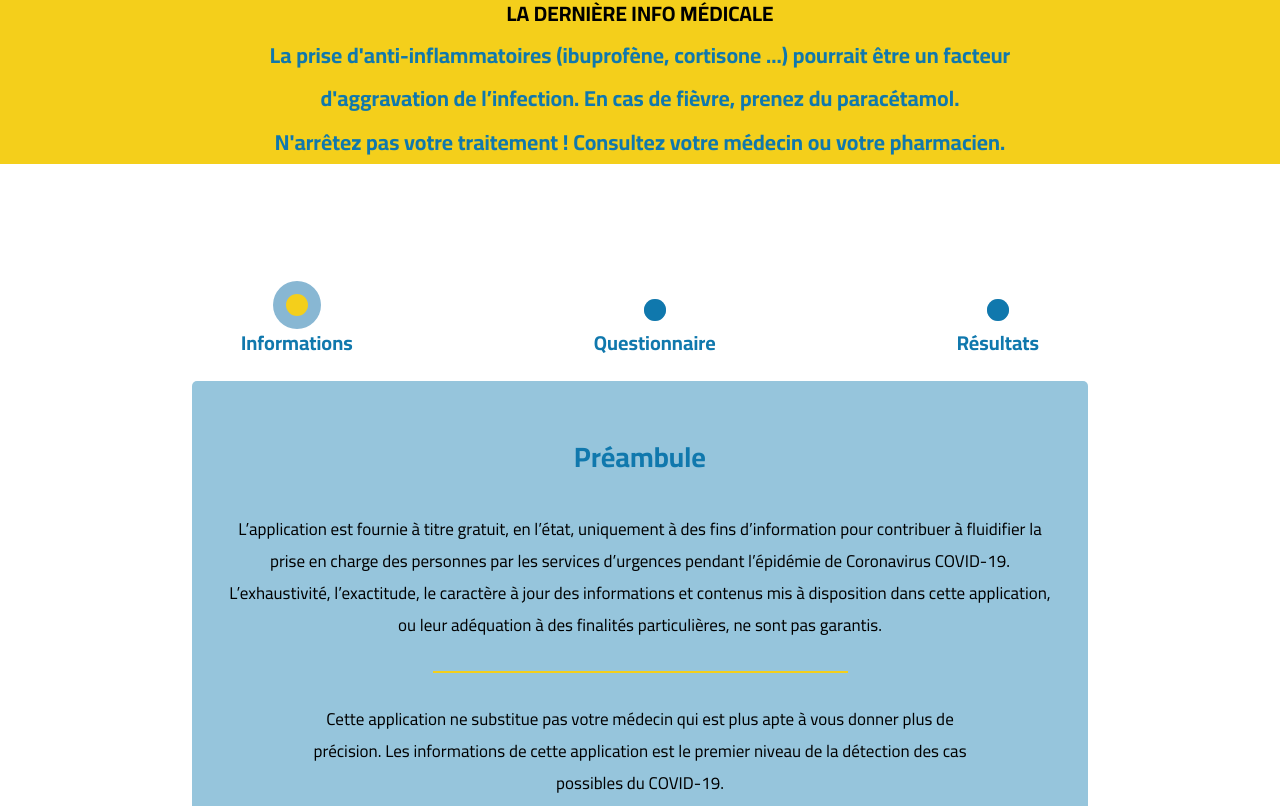
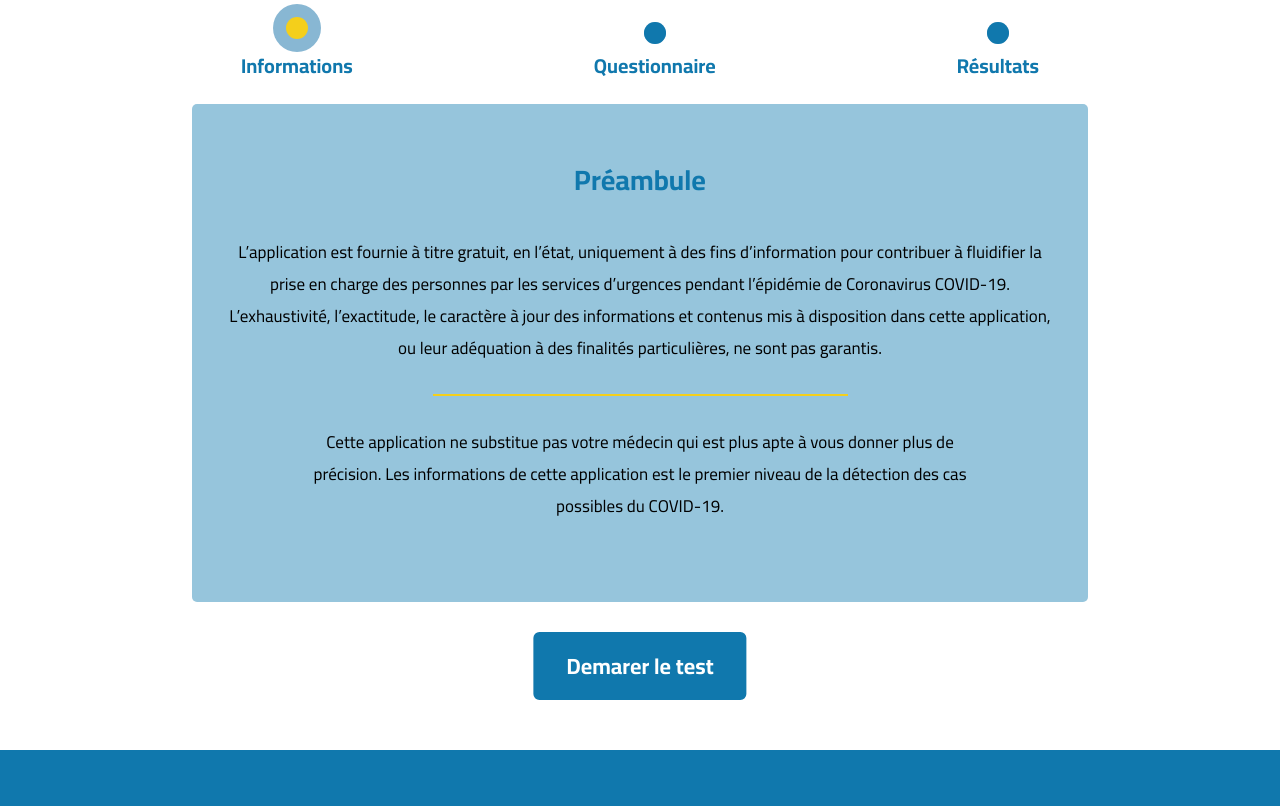
Before and after one commit to abderrahmanerouah/covid19, a website: page test.html in a window 1280 px wide. Shown: the part 113-919 px from the top of the page. Drawn offline with Linux system fonts and the light colour scheme.

Commit message:
fix button test

```diff
--- a/test.html
+++ b/test.html
@@ -21,15 +21,6 @@
       <a href="#"><img class="traduire" src="Design/Assets/png/language_switch.png" alt=""></a>
     </div>
   </nav>
-  <div class="header__text">
-    <h3 class="header__title">LA DERNIÈRE INFO MÉDICALE </h3>
-    <p class="header__parag">La prise d'anti-inflammatoires (ibuprofène, cortisone ...) pourrait être un facteur
-      d'aggravation de l’infection. En cas de fièvre, prenez du paracétamol. <br> N'arrêtez pas votre traitement
-      !
-      Consultez
-      votre médecin ou votre pharmacien. </p>
-  </div>
-  <nav>
 </header>
 <!-- end Header -->
   <section class="stepper">
```
Also changed, not shown: index.html (+2 -3 lines).
